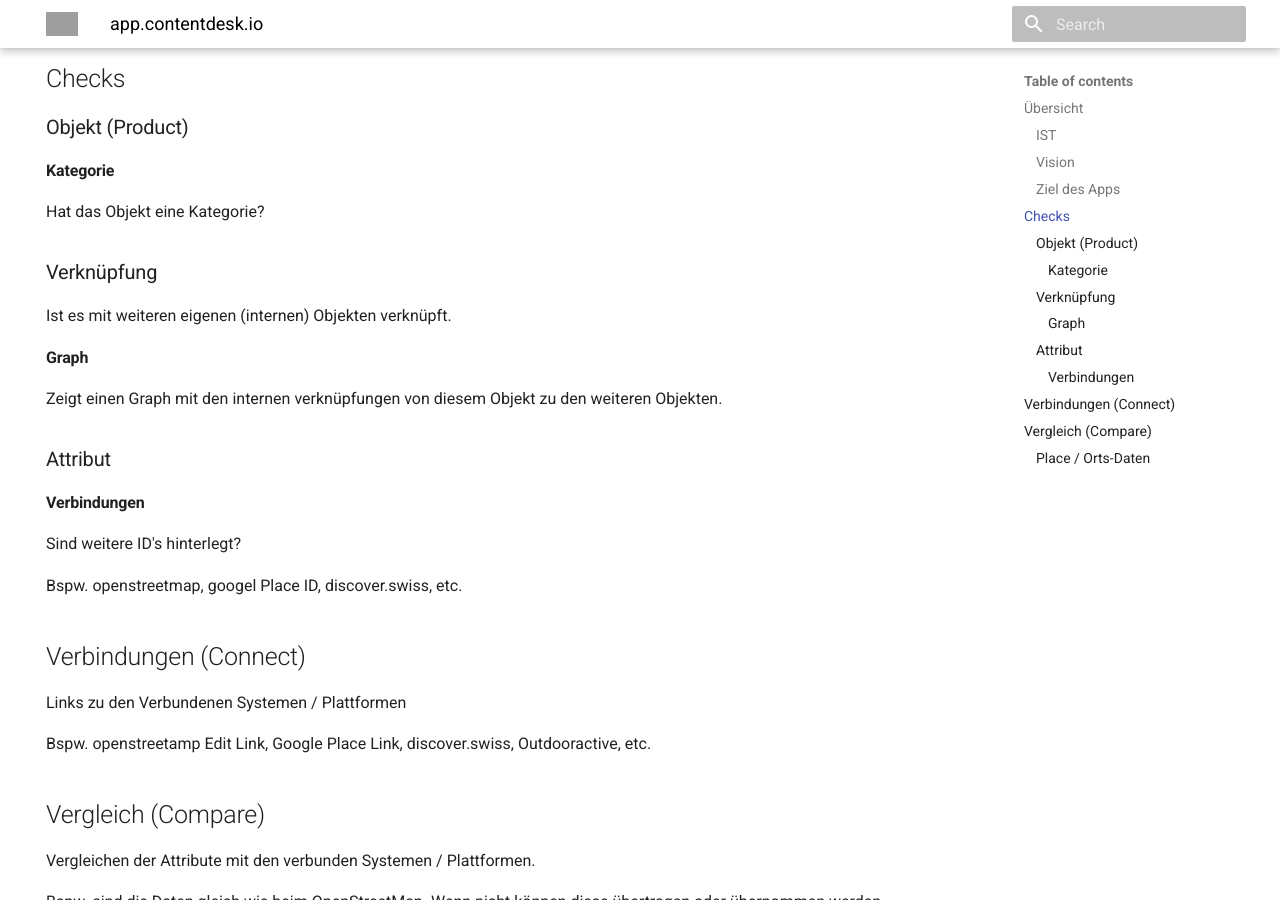
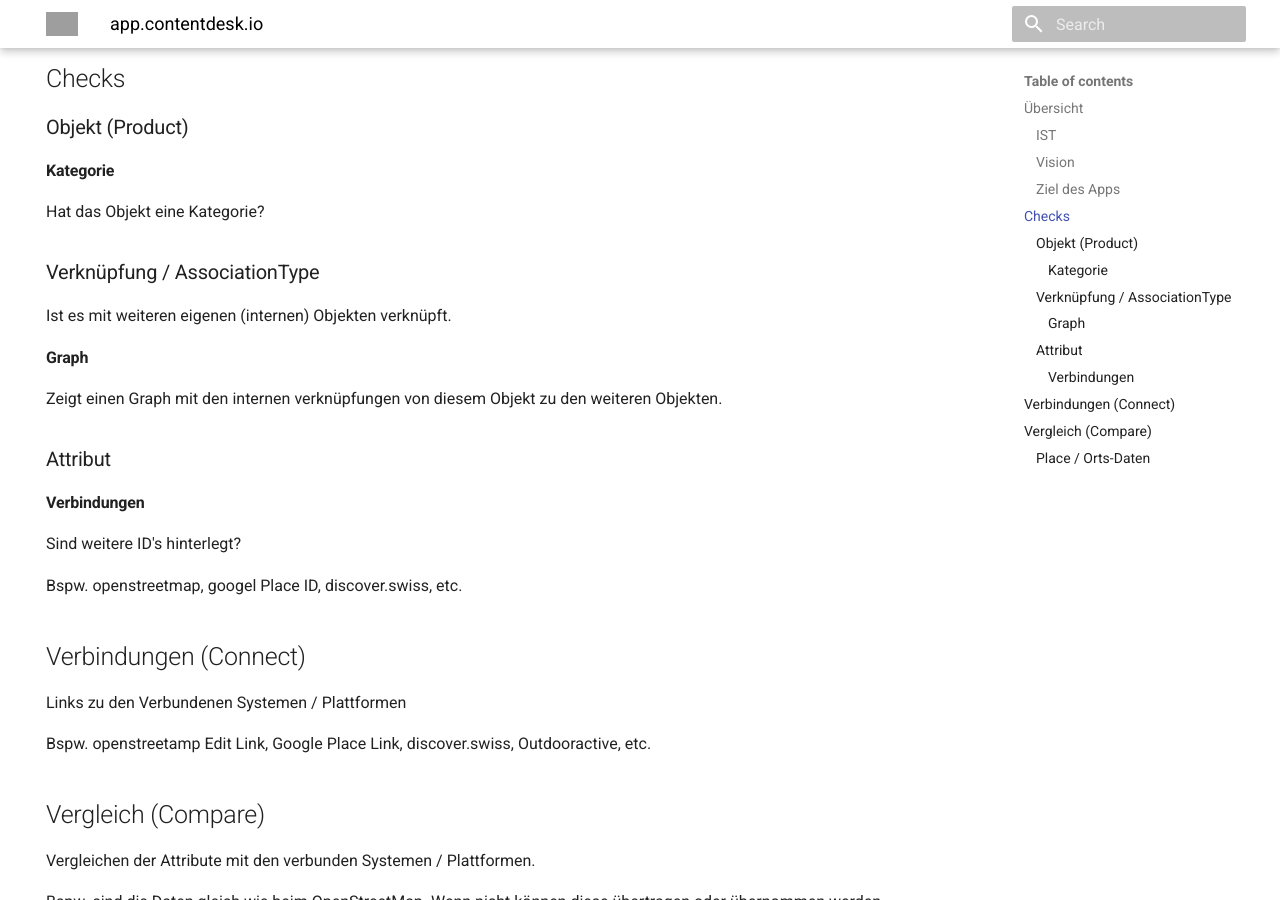
Before and after one commit to tsolenthaler/docs.contentdesk.io, an MkDocs documentation site: the page built from docs/connect/app.contentdesk.io/index.md, in a window 1280 px wide and 900 px high, scrolled down 1138 px. Built offline with MkDocs 1.6.1 and Material for MkDocs 9.7.7, drawn with Linux system fonts in a browser that asks for light colours; grey boxes are pictures that could not be loaded.

Commit message:
Refactor index.md to update section heading for Verknüpfung / AssociationType

```diff
--- a/docs/connect/app.contentdesk.io/index.md
+++ b/docs/connect/app.contentdesk.io/index.md
@@ -50,7 +50,7 @@ flowchart LR
 
 Hat das Objekt eine Kategorie?
 
-### Verknüpfung
+### Verknüpfung / AssociationType
 
 Ist es mit weiteren eigenen (internen) Objekten verknüpft.
 
```
